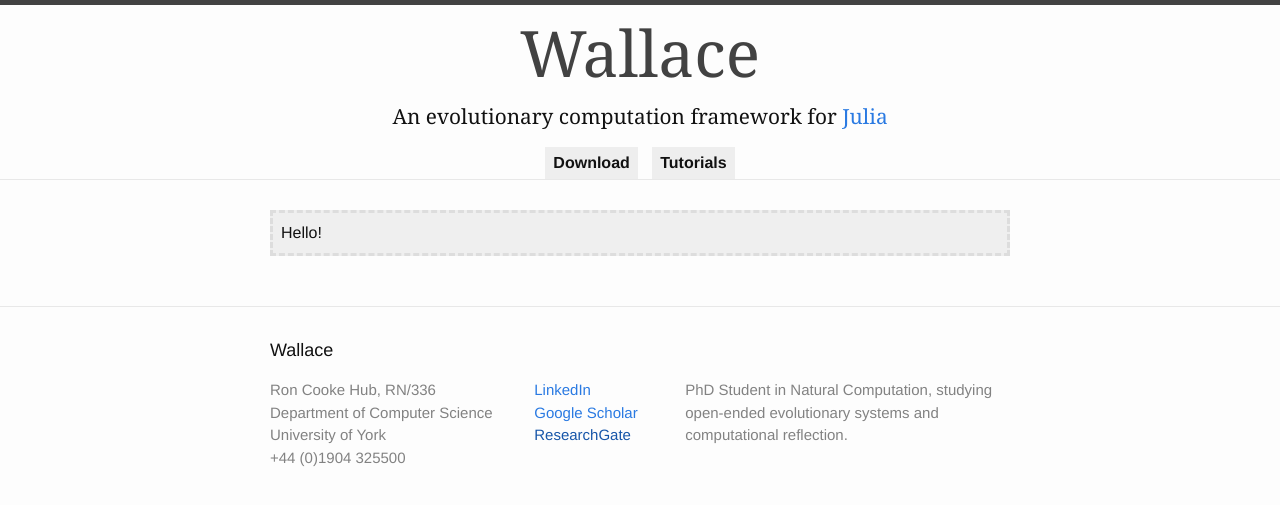
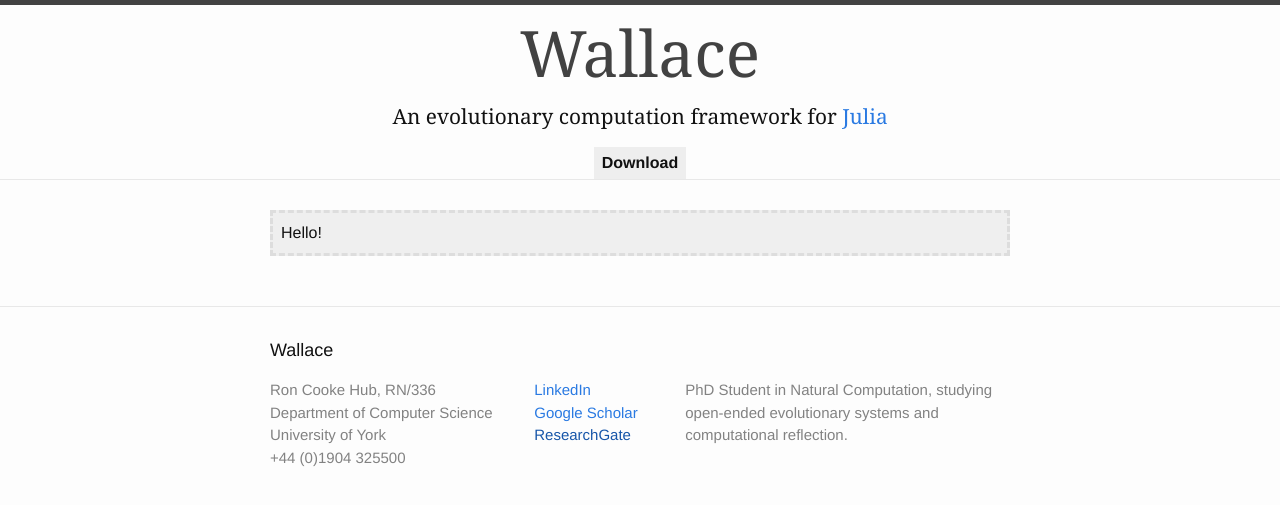
Before and after one commit to ChrisTimperley/Wallace.jl, a Jekyll site: the page built from index.html, in a window 1280 px wide. Shown: the top 505 px of the page. Built offline with Jekyll 4.4.1, drawn with Linux system fonts in a browser that asks for light colours.

Commit message:
Modified nav construction.

```diff
--- a/_includes/header.html
+++ b/_includes/header.html
@@ -14,15 +14,8 @@
       </a>
 
       <div class="trigger">
-        {% for page in site.pages %}
-          {% unless page.buried %}
-          {% if page.title %}
-          <a class="page-link" href="{{ page.url | prepend: site.baseurl }}">{{ page.title }}</a>
-          {% endif %}
-          {% endunless %}
-        {% endfor %}
+        <a class="page-link" href="{{ '/download/' | prepend: site.baseurl }}">Download</a>
       </div>
     </nav>
-
   </div>
 </header>
```
Also changed, not shown: 1 other file.
